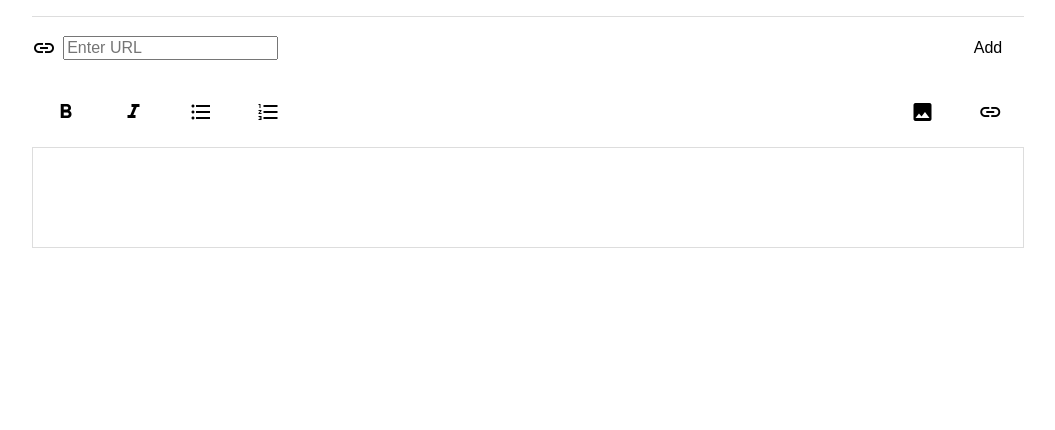
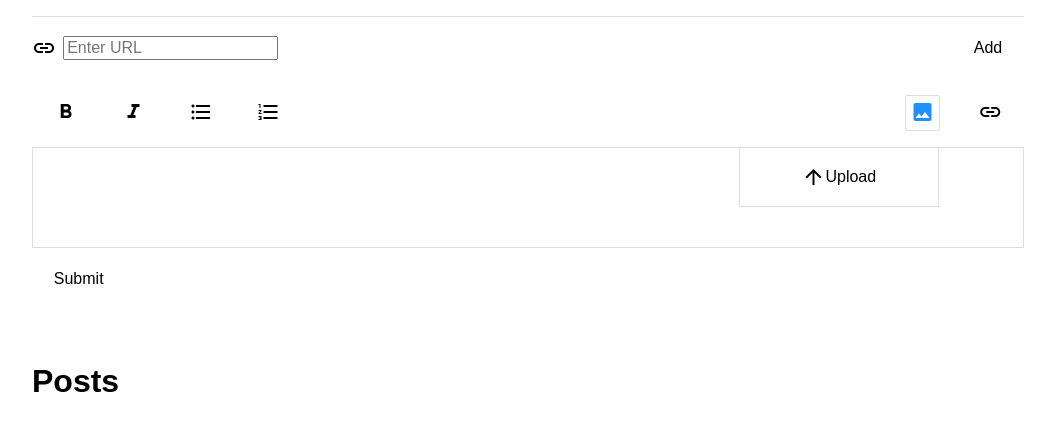
Before and after one commit to resting/rte-frontend, a React (Create React App) app: page / in a window 1280 px wide. Both pictures are taken after a click on the button "image". Shown: the top 430 px of the page, without its empty margins (112-1167 px from the left). Built offline with nearby package versions, Linux system fonts and the light colour scheme; a web font is replaced by a local one.

Commit message:
Add upload image feature. Add image entity. Add save to localstorage. Add display posts from localstorage.

```diff
--- a/package.json
+++ b/package.json
@@ -3,8 +3,10 @@
   "version": "0.1.0",
   "private": true,
   "dependencies": {
+    "axios": "^0.18.0",
     "babel-polyfill": "^6.26.0",
     "draft-js": "^0.10.5",
+    "draft-js-export-html": "^1.2.0",
     "react": "^16.4.0",
     "react-dom": "^16.4.0",
     "react-scripts": "1.1.4"
--- a/src/App.css
+++ b/src/App.css
@@ -48,14 +48,13 @@ button {
     border: 1px solid transparent;
     margin: 1em;
     padding: .3em;
-    padding-bottom: .1em;
     outline: none;
     cursor: pointer;
     border-radius: 2px;
 }
 
-button.text {
-    padding-bottom: .3em;
+.toolbar-btn {
+    padding-bottom: .1em;
 }
 
 button:active {
@@ -105,3 +104,21 @@ button:active {
     height: 24px;
     margin-right: .3em;
 }
+
+.toolbar-right {
+    position: relative;
+}
+
+input[type="file"] {
+    opacity: 1;
+}
+
+.imageUploader {
+    position: absolute;
+    overflow: hidden;
+    width: 200px;
+    left: -150px;
+    border: 1px solid #ddd;
+    background: white;
+    padding: 1em;
+}
--- a/src/App.js
+++ b/src/App.js
@@ -1,8 +1,11 @@
 import React, {Component} from 'react'
 import './App.css'
 import Toolbar from './components/toolbar'
-import {Editor, EditorState, RichUtils, CompositeDecorator, convertToRaw} from 'draft-js'
+import {Editor, EditorState, RichUtils, CompositeDecorator, AtomicBlockUtils, convertToRaw} from 'draft-js'
 import Link from './components/link'
+import Media from './components/media'
+import Posts from './components/posts'
+import {stateToHTML} from 'draft-js-export-html'
 
 function findLinkEntities(contentBlock, callback, contentState) {
     contentBlock.findEntityRanges(
@@ -14,6 +17,16 @@ function findLinkEntities(contentBlock, callback, contentState) {
         },
         callback,
     )
+}
+
+function mediaBlockRenderer(block) {
+    if (block.getType() === 'atomic') {
+        return {
+            component: Media,
+            editable: false,
+        }
+    }
+    return null
 }
 
 class App extends Component {
@@ -97,9 +110,6 @@ class App extends Component {
             pressed.linkPressed = entity.getType() === 'LINK'
         }
 
-        const raw = convertToRaw(contentState)
-        // console.log(raw)
-
         this.setState({...pressed, editorState})
     }
 
@@ -144,13 +154,57 @@ class App extends Component {
     }
 
     onImageClick() {
-        // this.setState({imagePressed: !this.state.imagePressed})
+        this.setState({imagePressed: !this.state.imagePressed})
 
+    }
+
+    insertImageEntity(src) {
+        const contentState = this.state.editorState.getCurrentContent()
+        const contentStateWithEntity = contentState.createEntity(
+            'image',
+            'IMMUTABLE',
+            {src},
+        )
+        const entityKey = contentStateWithEntity.getLastCreatedEntityKey()
+        const newEditorState = EditorState.set(
+            this.state.editorState,
+            {currentContent: contentStateWithEntity},
+        )
+
+        this.setState({
+            editorState: AtomicBlockUtils.insertAtomicBlock(
+                newEditorState,
+                entityKey,
+                ' ',
+            ),
+        })
     }
 
     onLinkClick() {
         // this.setState({linkPressed: !this.state.linkPressed})
 
+    }
+
+    onSubmit() {
+        const contentState = this.state.editorState.getCurrentContent()
+        const html = stateToHTML(contentState, {
+            entityStyleFn: (entity) => {
+                const entityType = entity.get('type').toLowerCase();
+                if (entityType === 'image') {
+                    const data = entity.getData();
+                    return {
+                        element: 'img',
+                        attributes: {
+                            src: data.src,
+                        },
+                        style: {
+                            maxWidth: '100%'
+                        },
+                    };
+                }
+            },
+        })
+        window.localStorage.setItem('draft', html)
     }
 
     render() {
@@ -165,6 +219,7 @@ class App extends Component {
                         onImageClick={this.onImageClick.bind(this)}
                         onLinkClick={this.onLinkClick.bind(this)}
                         onAddClick={this.onAddClick.bind(this)}
+                        insertImageEntity={this.insertImageEntity.bind(this)}
                         boldPressed={this.state.boldPressed}
                         italicPressed={this.state.italicPressed}
                         unorderedListPressed={this.state.unorderedListPressed}
@@ -175,11 +230,17 @@ class App extends Component {
                     />
                     <div className="editor" onClick={this.focus.bind(this)}>
                         <Editor
+                            blockRendererFn={mediaBlockRenderer}
                             editorState={this.state.editorState}
                             onChange={this.onChange.bind(this)}
                             ref='editor'
                         />
                     </div>
+                    <button className='submit' onClick={this.onSubmit.bind(this)}>Submit</button>
+                </div>
+                <div className="container">
+                    <h1>Posts</h1>
+                    <Posts/>
                 </div>
             </div>
         )
--- /dev/null
+++ b/src/components/image-uploader.js
@@ -0,0 +1,65 @@
+import React, {Component} from 'react'
+import axios from 'axios'
+
+class ImageUploader extends Component {
+    constructor(props) {
+        super(props)
+
+        this.state = {file: ''}
+    }
+
+    upload(evt) {
+        let file = evt.target.files[0]
+        this.setState({file: evt.target.value}, () => {
+            let data = new FormData()
+            data.append('file', file)
+            axios.post('http://localhost:3001/upload', data)
+                .then(res => {
+                    console.log(res)
+                    this.props.insertImageEntity(res.data.src)
+                    this.setState({file: ''})
+                })
+                .catch(err => {
+                    console.log(err)
+                    this.setState({file: ''})
+                })
+        })
+    }
+
+    render() {
+        const styles = {
+            button: {
+                display: 'flex',
+                alignItems: 'center',
+                justifyContent: 'center',
+                padding: 0,
+                margin: 0,
+                width: '100%',
+            },
+            file: {
+                opacity: 0,
+                position: 'absolute',
+                zIndex: 1,
+                top: 0,
+                bottom: 0,
+                left: 0,
+                right: 0,
+                margin: 'auto',
+                cursor: 'pointer',
+            },
+        }
+        return (
+            <div className="imageUploader">
+                <form action='http://localhost:3001/upload'>
+                    <button style={styles.button}>
+                        <i className="material-icons">arrow_upward</i> Upload
+                    </button>
+                    <input type='file' name='file' style={styles.file} value={this.state.file}
+                        onChange={this.upload.bind(this)}/>
+                </form>
+            </div>
+        )
+    }
+}
+
+export default ImageUploader
--- /dev/null
+++ b/src/components/media.js
@@ -0,0 +1,28 @@
+import React from 'react'
+
+const Media = (props) => {
+    const entity = props.contentState.getEntity(
+        props.block.getEntityAt(0),
+    )
+
+    const {src} = entity.getData()
+    const type = entity.getType()
+
+    let media
+    if (type === 'image') {
+        media = <Image src={src}/>
+    }
+    return media
+}
+
+const Image = (props) => {
+    return <img src={props.src} style={styles.media}/>
+}
+
+const styles = {
+    media: {
+        maxWidth: '100%',
+    },
+}
+
+export default Media
--- /dev/null
+++ b/src/components/posts.js
@@ -0,0 +1,12 @@
+import React, {Component} from 'react'
+
+class Posts extends Component {
+    render() {
+        const draft = window.localStorage.getItem('draft')
+        return (
+            <div className="posts" dangerouslySetInnerHTML={{__html: draft}}></div>
+        )
+    }
+}
+
+export default Posts
--- a/src/components/toolbar-button.js
+++ b/src/components/toolbar-button.js
@@ -4,7 +4,7 @@ class Button extends Component {
     render() {
         return (
             <button onClick={this.props.onClickHandler}
-                className={this.props.className}>{this.props.children}</button>
+                className={this.props.className + ' toolbar-btn'}>{this.props.children}</button>
         )
     }
 }
--- a/src/components/toolbar.js
+++ b/src/components/toolbar.js
@@ -1,5 +1,6 @@
 import React, {Component} from 'react'
 import Button from './toolbar-button'
+import ImageUploader from './image-uploader'
 
 class Toolbar extends Component {
     constructor(props) {
@@ -42,9 +43,7 @@ class Toolbar extends Component {
                         </div>
                     </div>
                     <div className="toolbar-right">
-                        <Button onClickHandler={() => this.props.onAddClick(this.state.linkurl)} className='text'>
-                            <span>Add</span>
-                        </Button>
+                        <button onClick={() => this.props.onAddClick(this.state.linkurl)}>Add</button>
                     </div>
                 </div>
                 <div className="toolbar-norm-state" style={style.toolbarstate}>
@@ -69,10 +68,10 @@ class Toolbar extends Component {
                         <Button onClickHandler={this.props.onLinkClick} className={linkPressed}>
                             <span className='material-icons'>link</span>
                         </Button>
+                        {imagePressed === 'pressed' &&
+                        <ImageUploader insertImageEntity={this.props.insertImageEntity}/>}
                     </div>
                 </div>
-
-
             </div>
         )
     }
```
Also changed, not shown: 1 other file (tests, documents, lock files or other folders).
